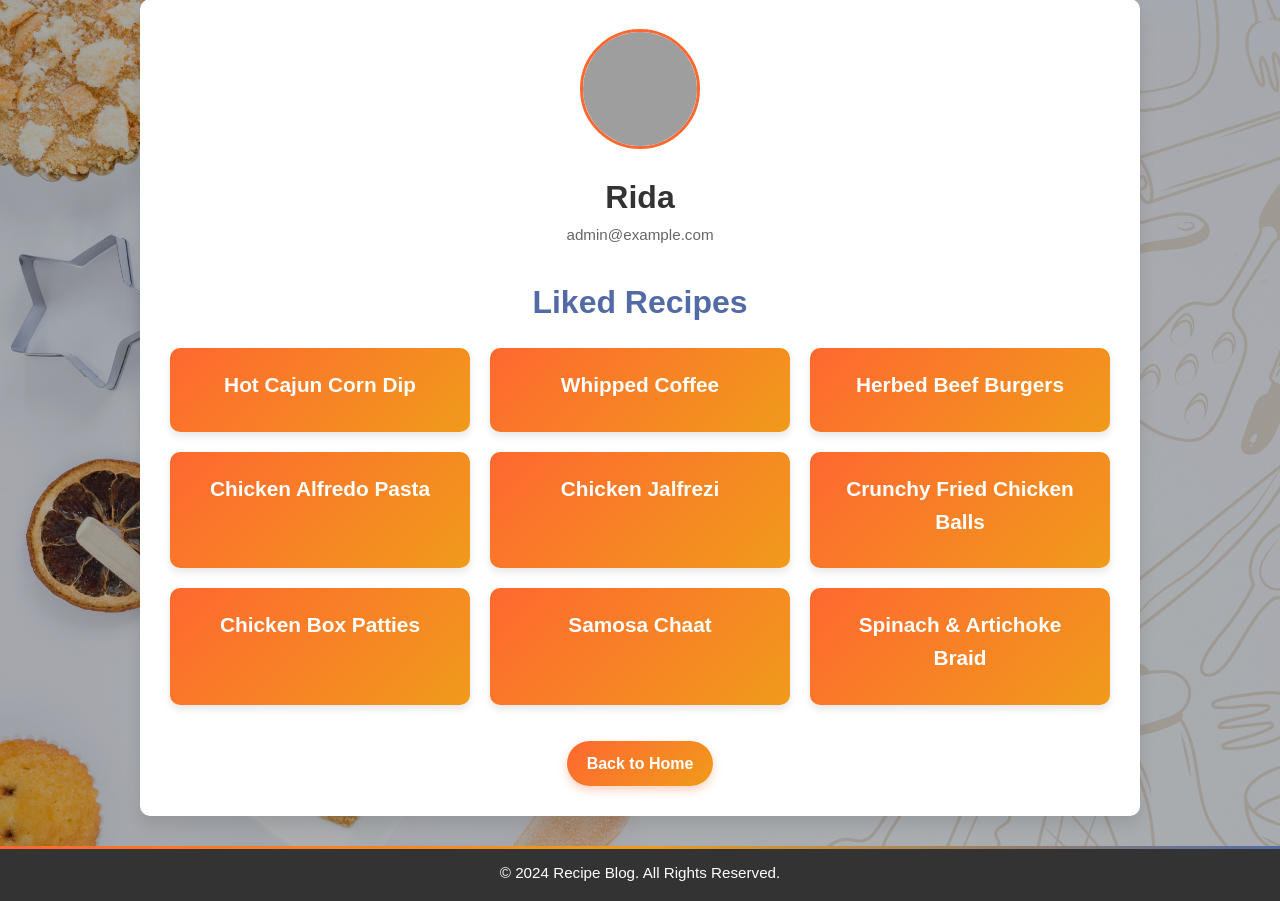
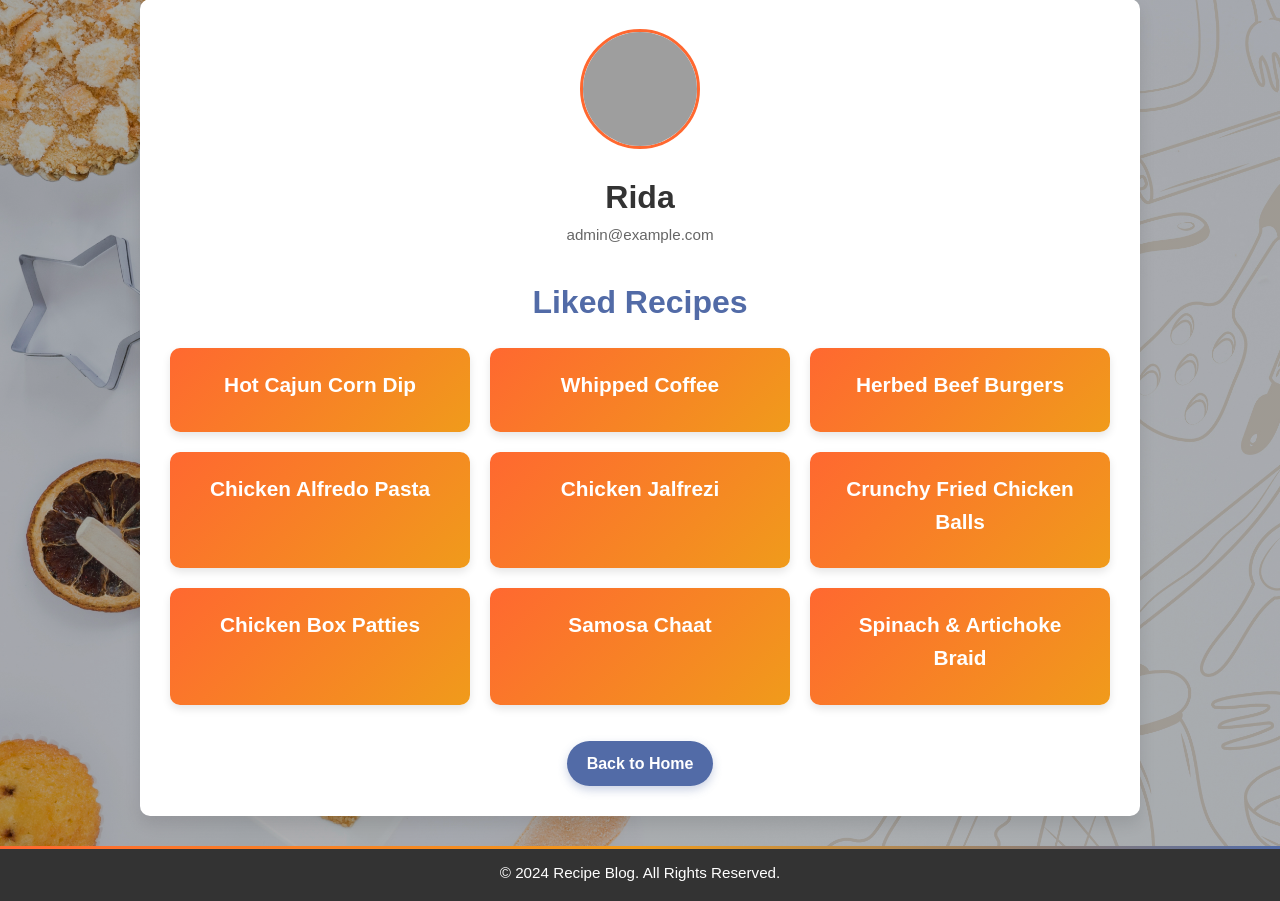
Before and after one commit to Rida3535/RecipeBlog, a Flask app: page /profile in a window 1280 px wide. Shown: the part 122-1023 px from the top of the page. Run offline with Flask 3, Linux system fonts and the light colour scheme; a user stored in the database is signed in; data comes from the database, SQL or seed files in the repository; some web fonts are replaced; grey boxes are pictures that could not be loaded.

Commit message:
changes done

```diff
--- a/FinalFolder/static/css/profile.css
+++ b/FinalFolder/static/css/profile.css
@@ -147,18 +147,18 @@ body {
     padding: 10px 20px;
     font-size: 1em;
     color: white;
-    background: var(--btn-gradient);
+    background: var(--accent-blue);
     text-decoration: none;
     border-radius: 25px;
     font-weight: 600;
     transition: all 0.3s ease;
-    box-shadow: 0 4px 10px rgba(255, 104, 48, 0.3);
+     box-shadow: 0 4px 10px rgba(82, 107, 167, 0.3);
 }
 
 .btn:hover {
-    background: var(--btn-gradient-hover);
+   background: var(--accent-blue-dark);
     transform: translateY(-2px);
-    box-shadow: 0 6px 15px rgba(255, 104, 48, 0.4);
+    box-shadow: 0 4px 10px rgba(82, 107, 167, 0.3);
 }
 
 /* Footer consolidated in theme.css */
```
